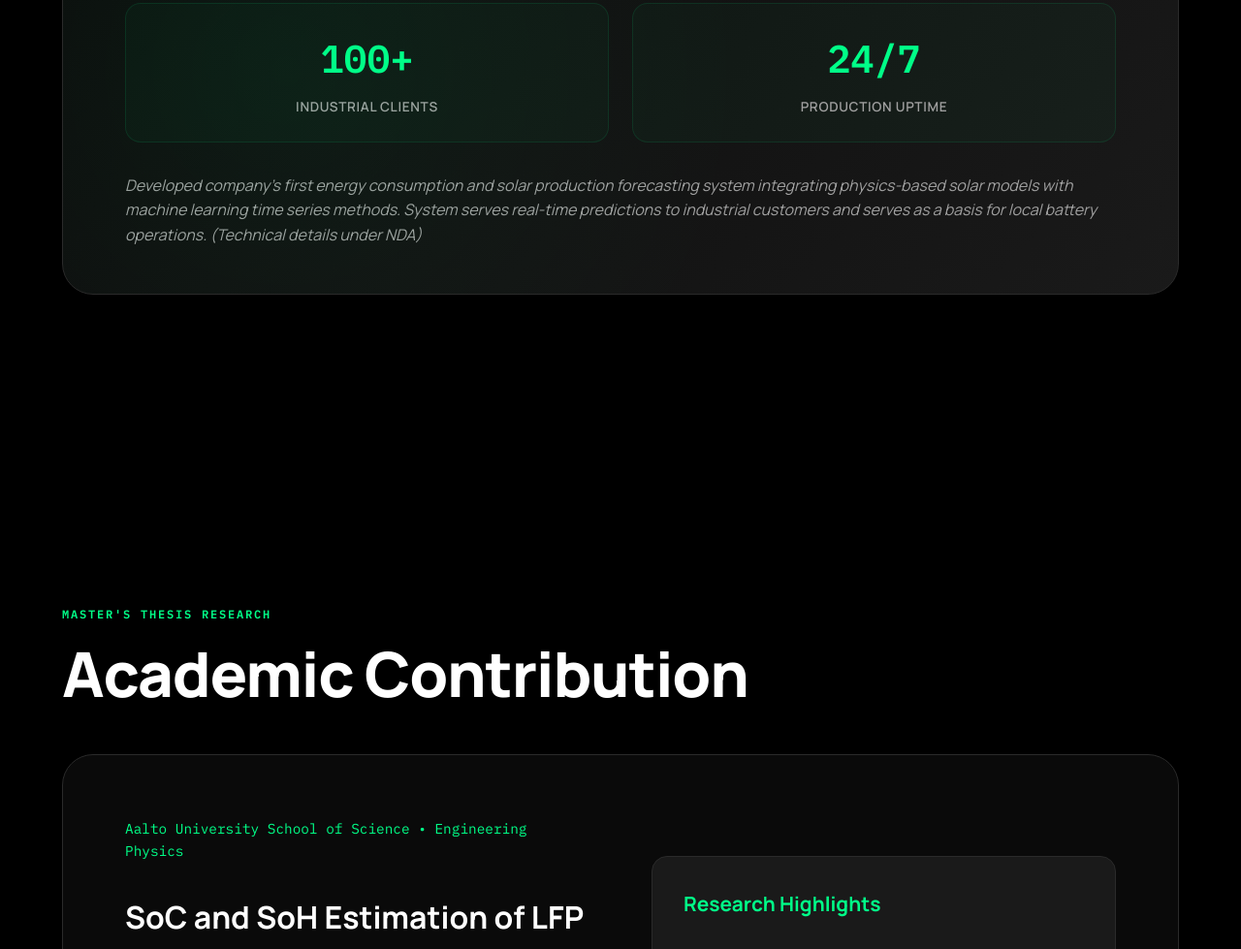
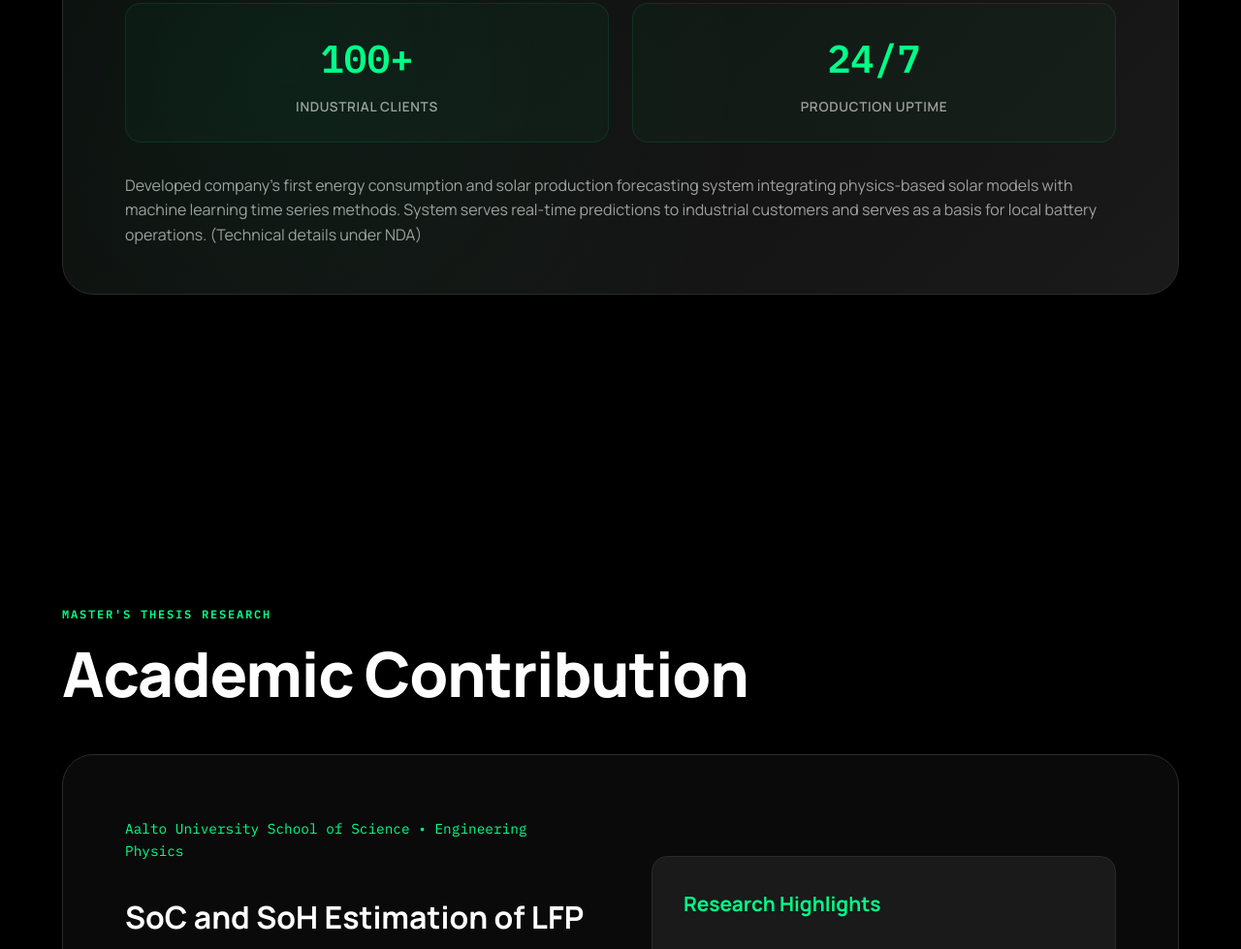
Before and after one commit to BatteryDS/TeslaPortfolio, a plain HTML site: page index.html in a window 1280 px wide. Shown: the part 4137-5116 px from the top of the page at 97% size. Drawn offline with Linux system fonts and the light colour scheme.

Commit message:
non-italic

```diff
--- a/index.html
+++ b/index.html
@@ -683,7 +683,7 @@
             </div>
         </div>
 
-        <p style="color: var(--text-secondary); margin-top: 2rem; font-style: italic;">
+        <p style="color: var(--text-secondary); margin-top: 2rem;">
             Developed company's first energy consumption and solar production forecasting system integrating physics-based solar models with machine learning time series methods. System serves real-time predictions to industrial customers and serves as a basis for local battery operations. (Technical details under NDA)
         </p>
     </div>
```
